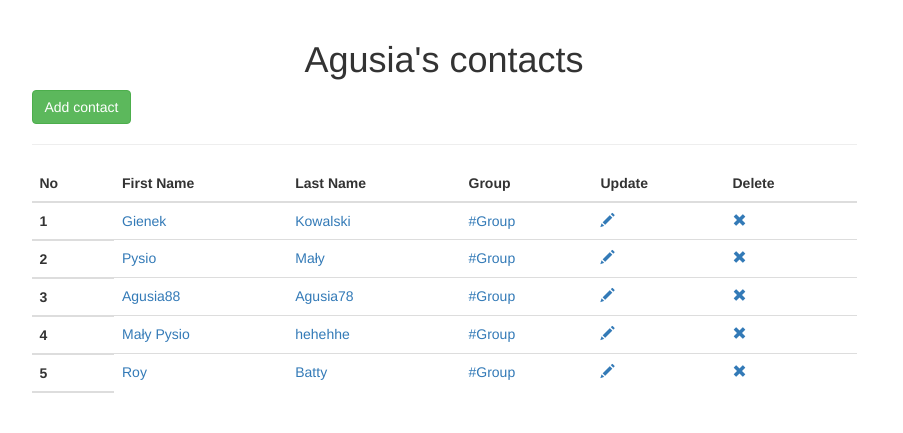
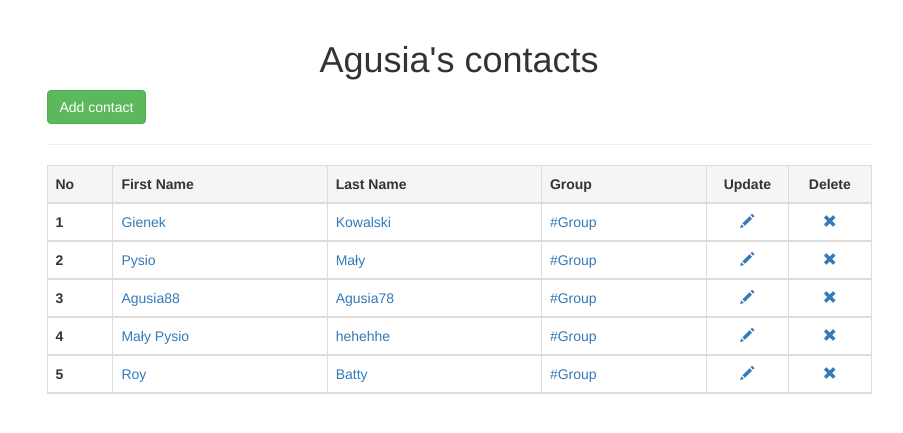
Before and after one commit to olechanastazja/contacts, a Django app: page / in a window 1280 px wide. Shown: the part 52-485 px from the top of the page, without its empty margins (196-1099 px from the left). Run offline with Django 3.2, Linux system fonts and the light colour scheme; a user stored in the database is signed in; data comes from the database, SQL or seed files in the repository; some libraries are stand-ins or nearby versions.

Commit message:
Change layout

```diff
--- a/people/templates/people/base.html
+++ b/people/templates/people/base.html
@@ -6,15 +6,13 @@
 
     <meta charset="utf-8">
     <meta name="viewport" content="width=device-width, initial-scale=1, shrink-to-fit=no">
-     <link rel="stylesheet" href="https://maxcdn.bootstrapcdn.com/bootstrap/3.3.7/css/bootstrap.min.css" integrity="sha384-BVYiiSIFeK1dGmJRAkycuHAHRg32OmUcww7on3RYdg4Va+PmSTsz/K68vbdEjh4u" crossorigin="anonymous">
-{#      <link rel="stylesheet" href="{% static 'static/main.css' %}">#}
+  <link rel="stylesheet" href="https://maxcdn.bootstrapcdn.com/bootstrap/3.3.7/css/bootstrap.min.css" integrity="sha384-BVYiiSIFeK1dGmJRAkycuHAHRg32OmUcww7on3RYdg4Va+PmSTsz/K68vbdEjh4u" crossorigin="anonymous">
   <script src="https://ajax.googleapis.com/ajax/libs/jquery/3.3.1/jquery.min.js"></script>
   <script src="https://maxcdn.bootstrapcdn.com/bootstrap/3.3.7/js/bootstrap.min.js"></script>
 
     <title></title>
   </head>
-  <body>
-
+  <body
   <div class="container">
 
         <nav class="navbar navbar-inverse">
--- a/people/templates/people/person_list.html
+++ b/people/templates/people/person_list.html
@@ -7,16 +7,16 @@
 
         <a href="{% url 'people:person-add' %}"><button type="button" class="btn btn-success">Add contact</button></a>
         <hr class="col" align="center">
-        <table class="table table-dark">
+        <table class="table table-bordered">
 
-            <thead class="thead-dark">
-            <tr>
-                <th scope="col" style="width: 10%">No</th>
-                <th scope="col" style="width: 21%">First Name</th>
-                <th scope="col" style="width: 21%">Last Name</th>
-                <th scope="col" style="width: 16%">Group</th>
-                <th scope="col" style="width: 16%">Update</th>
-                <th scope="col" style="width: 16%">Delete</th>
+            <thead>
+            <tr class="active">
+                <th scope="col" style="width: 8%">No</th>
+                <th scope="col" style="width: 26%">First Name</th>
+                <th scope="col" style="width: 26%">Last Name</th>
+                <th scope="col" style="width: 20%">Group</th>
+                <th scope="col" style="width: 10%; text-align: center">Update</th>
+                <th scope="col" style="width: 10%; text-align: center">Delete</th>
             </tr>
 
         {% for instance in object_list %}
@@ -25,8 +25,10 @@
                 <td><a href="{% url 'people:person-detail' instance.id %}">{{ instance.first_name }}</a></td>
                 <td><a href="{% url 'people:person-detail' instance.id %}">{{ instance.last_name }}</a></td>
                 <td><a href="#">#Group</a></td>
-                <td> <a href="{% url 'people:person-update' instance.id %}"><span class="glyphicon glyphicon-pencil"></span></a></td>
-                <td> <a href="{% url 'people:person-delete' instance.id %}"><span class="glyphicon glyphicon-remove"></span></a></td>
+                <td style="text-align: center">
+                    <a href="{% url 'people:person-update' instance.id %}"><span class="glyphicon glyphicon-pencil"></span></a></td>
+                <td style="text-align: center">
+                    <a href="{% url 'people:person-delete' instance.id %}"><span class="glyphicon glyphicon-remove"></span></a></td>
             </tr>
         {% endfor %}
 
--- a/people/views.py
+++ b/people/views.py
@@ -56,16 +56,13 @@
             obj.delete()
             context['object'] = None
             return redirect('/')
-
         return render(request, self.template_name, context)
 
 
 class PersonUpdateView(PersonObjectMixin, View):
-
     template_name = "people/person_update.html"
 
     def get(self, request, id=None, *args, **kwargs):
-        # GET method
         context = {}
         obj = self.get_object()
         if obj is not None:
@@ -75,10 +72,8 @@
         return render(request, self.template_name, context)
 
     def post(self, request, id=None,  *args, **kwargs):
-        # POST method
         context = {}
         obj = self.get_object()
-
         if obj is not None:
             form = PersonModelForm(request.POST, instance=obj)
 
@@ -87,7 +82,6 @@
             context['object'] = obj
             context['form'] = form
             return redirect('people:person-list')
-
         return render(request, self.template_name, context)
 
 
--- a/user/templates/user/login.html
+++ b/user/templates/user/login.html
@@ -9,7 +9,7 @@
                 {{ form|crispy }}
             </fieldset>
             <div class="form-group">
-                <button class="btn btn-outline-info" type="submit">Login</button>
+                <button class="btn btn-info" type="submit">Login</button>
             </div>
         </form>
         <div class="border-top pt-3">
```
Also changed, not shown: db.sqlite3.
